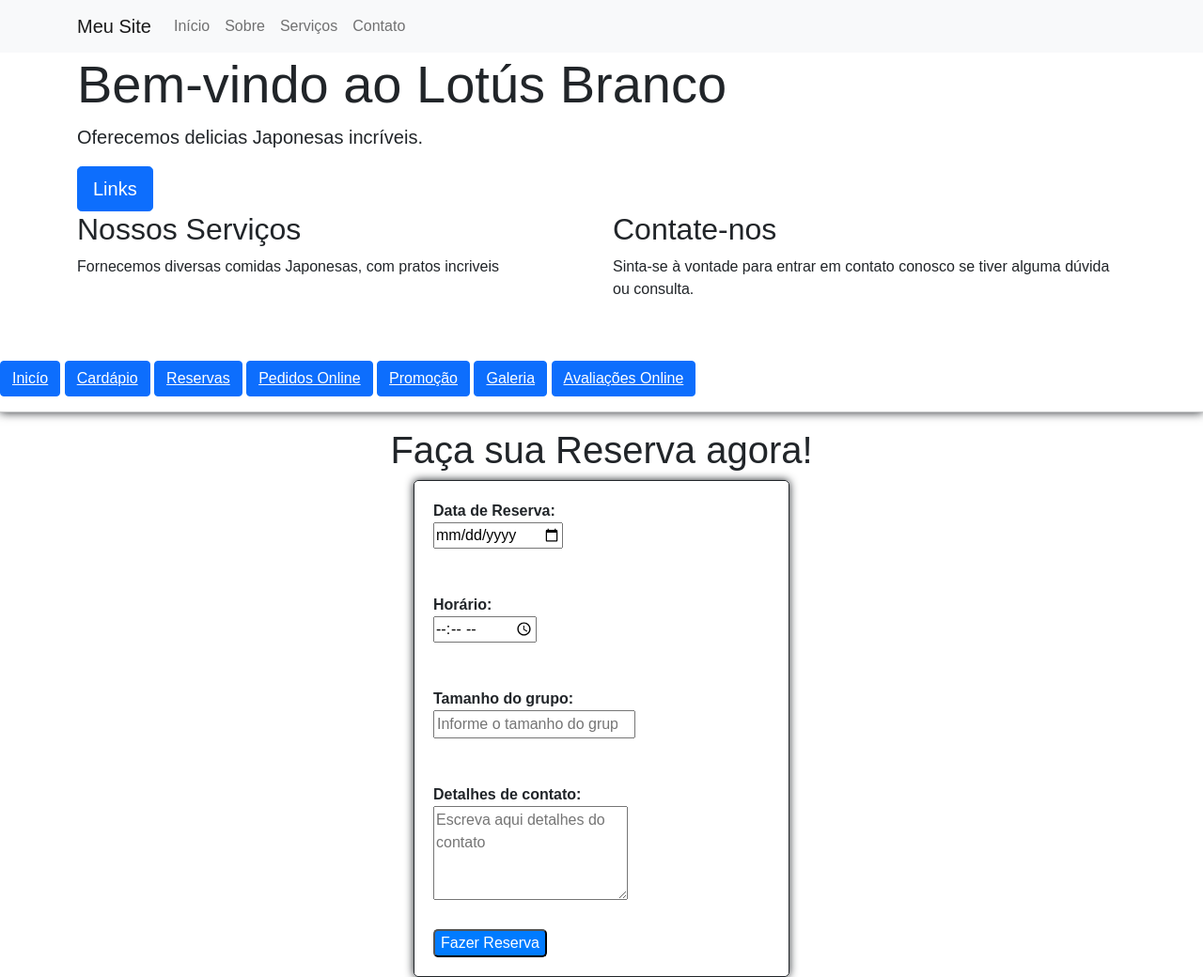
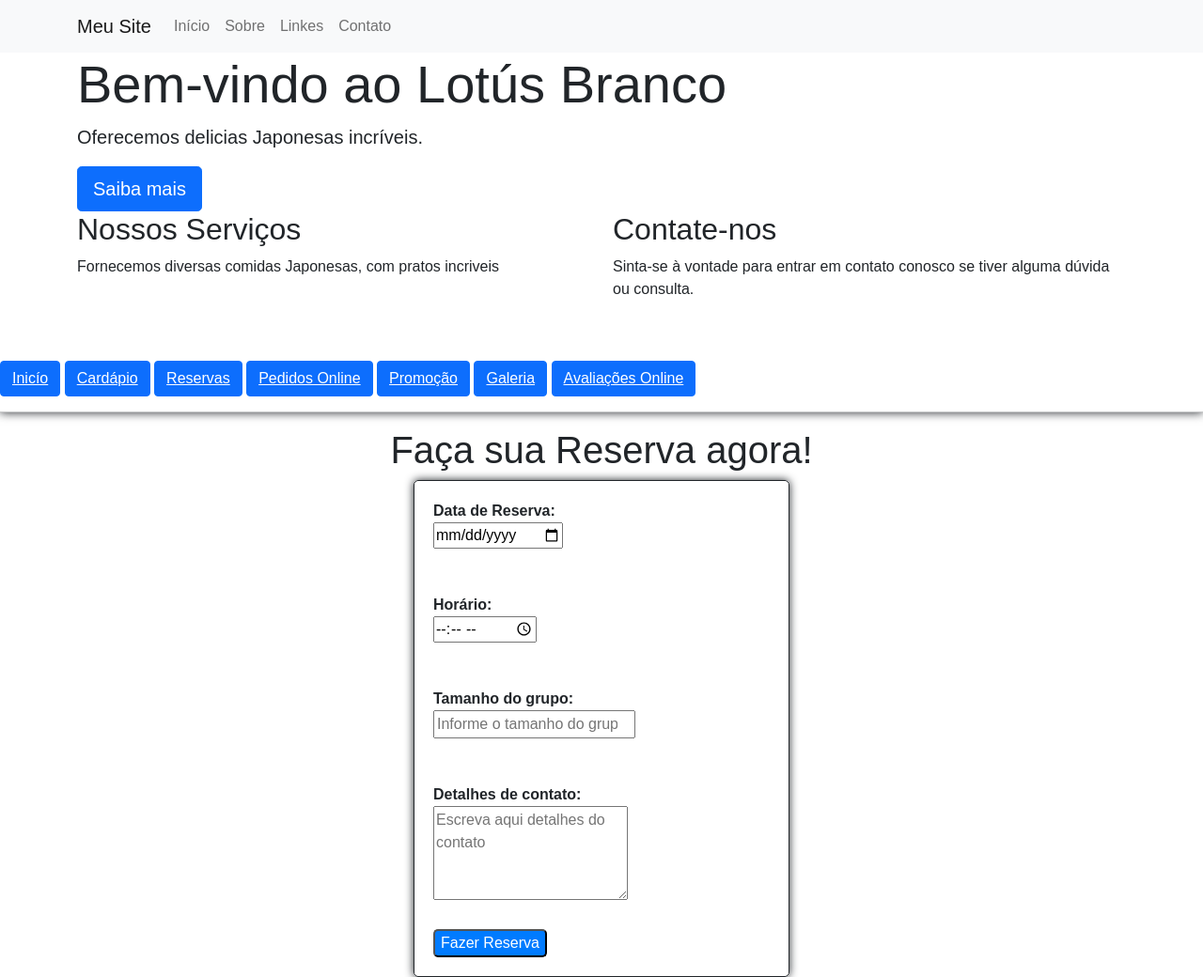
Before and after one commit to alanvc11/reserva, a plain HTML site: page index.html in a window 1280 px wide. Shown: the top 1040 px of the page at 94% size. Drawn offline with nearby package versions, Linux system fonts and the light colour scheme.

Commit message:
Update index.html

```diff
--- a/index.html
+++ b/index.html
@@ -25,7 +25,7 @@
                         <a class="nav-link" href="https://alanvc11.github.io/sobrenois/">Sobre</a>
                     </li>
                     <li class="nav-item">
-                        <a class="nav-link" href="#">Serviços</a>
+                        <a class="nav-link" href="https://alanvc11.github.io/links/">Linkes</a>
                     </li>
                     <li class="nav-item">
                         <a class="nav-link" href="https://alanvc11.github.io/contato/">Contato</a>
@@ -38,7 +38,7 @@
         <div class="container">
             <h1 class="display-4">Bem-vindo ao Lotús Branco</h1>
             <p class="lead">Oferecemos delicias Japonesas incríveis.</p>
-            <a class="btn btn-primary btn-lg" href="https://alanvc11.github.io/links/" role="button">Links</a>
+            <a class="btn btn-primary btn-lg" href="https://alanvc11.github.io/links/" role="button">Saiba mais</a>
         </div>
     </div>
     <div class="container">
```
